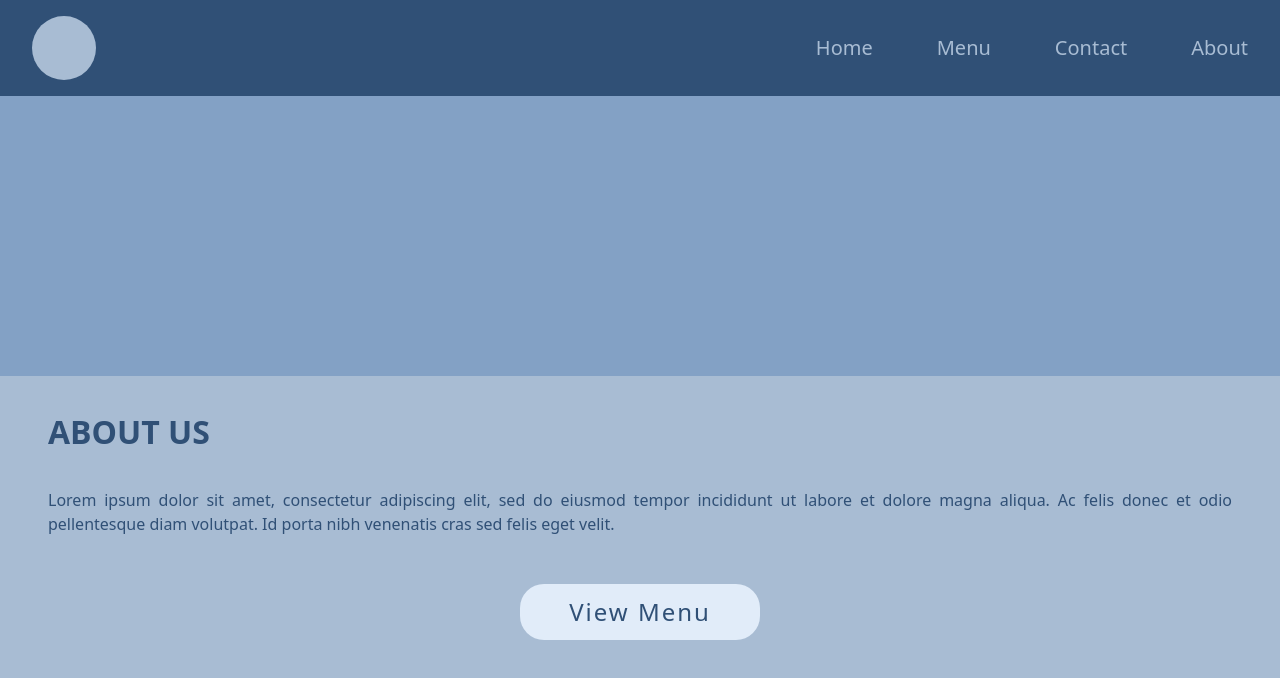
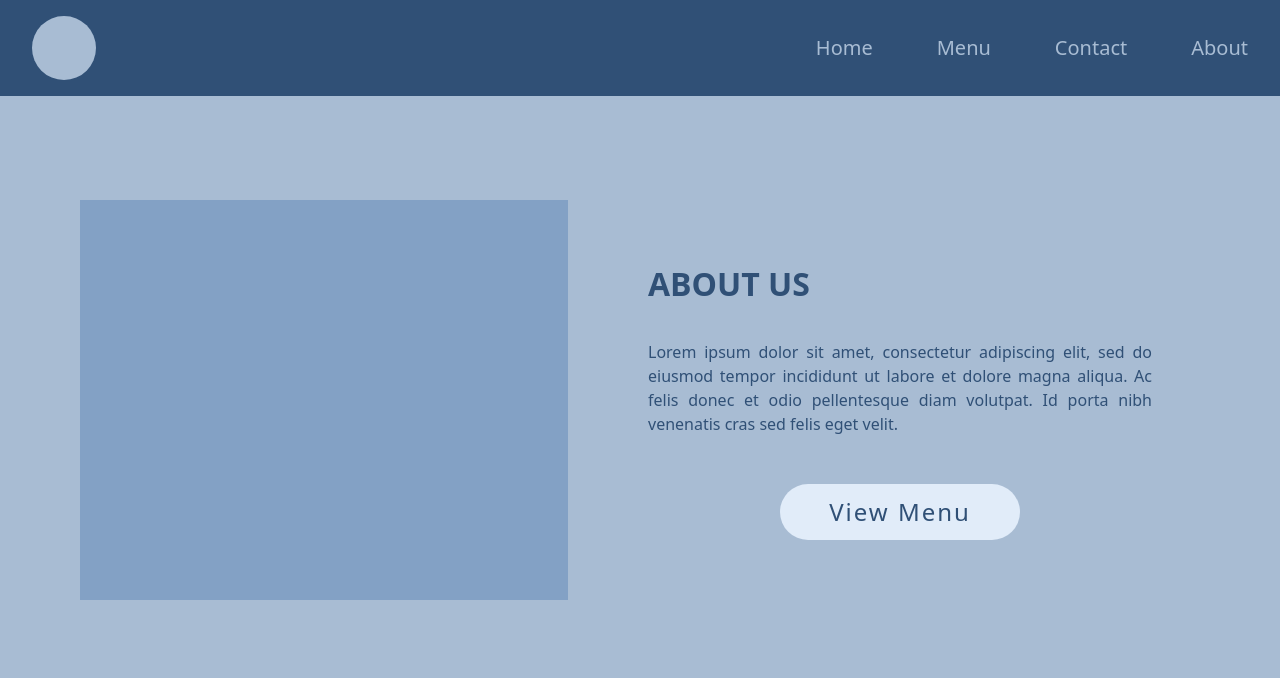
Before and after one commit to juliaszbrt/WindPho, a Next.js app: page /about in a window 1280 px wide. Shown: the top 678 px of the page. Built offline with nearby package versions, Linux system fonts and the light colour scheme.

Commit message:
add desktop about page

```diff
--- a/src/app/about/page.jsx
+++ b/src/app/about/page.jsx
@@ -2,11 +2,14 @@ import Link from 'next/link'
 
 export default function About() {
     return (
-        <div>
+        <div className="md:flex md:h-screen md:items-center">
             <div className='h-[6rem]'></div>
+
+            <div className="md:flex md:m-[5rem] md:gap-[2rem] md:items-center">
             {/* Placeholder for image */}
-            <div className='bg-[#83A1C5] h-[35vh]'>
-            </div>
+                <div className='bg-[#83A1C5] h-[35vh] md:h-[50vh] md:grow'></div>
+
+                <div className="md:w-[10%] md:grow">
                     <h1 className='ml-[3rem] mt-[2rem] text-[2rem] font-bold text-[#305076]'>ABOUT US</h1>
                     <p className='ml-[3rem] mt-[2rem] mr-[3rem] text-justify text-[1rem] text-[#305076]'>Lorem ipsum dolor sit amet,
                         consectetur adipiscing elit,
@@ -18,7 +21,7 @@ export default function About() {
                     <div className='flex justify-center'>
                         <Link href="/menu">
                             <button className="mt-[3rem] bg-[#E1ECF9] w-[11rem] md:mb-[2rem]
-                                    lg:w-[15rem] lg:h-[3.5rem] lg:text-[24px] rounded-3xl
+                                            lg:w-[15rem] lg:h-[3.5rem] lg:text-[24px] rounded-full
                                             p-[10px] tracking-[2px] text-[18px] text-[#305076]
                                             hover:text-[#112235] hover:font-bold ease-in-out duration-500"
                                     type="button">
@@ -27,5 +30,8 @@ export default function About() {
                         </Link>
                     </div>
                 </div>
+
+            </div>
+        </div>
     )
 }
--- a/src/app/components/home.jsx
+++ b/src/app/components/home.jsx
@@ -21,7 +21,7 @@ const home = () => {
                             <div className="flex justify-center">
                                 <Link href="/menu">
                                     <button className="mt-[4rem] bg-[#E1ECF9] w-[11rem] md:mb-[2rem]
-                                                    lg:w-[15rem] lg:h-[3.5rem] lg:text-[24px] rounded-3xl
+                                                    lg:w-[15rem] lg:h-[3.5rem] lg:text-[24px] rounded-full
                                                     p-[10px] tracking-[2px] text-[18px] text-[#305076]
                                                     hover:text-[#112235] hover:font-bold ease-in-out duration-500"
                                             type="button">
```
Lines whose indentation alone changed are shown as unchanged.
